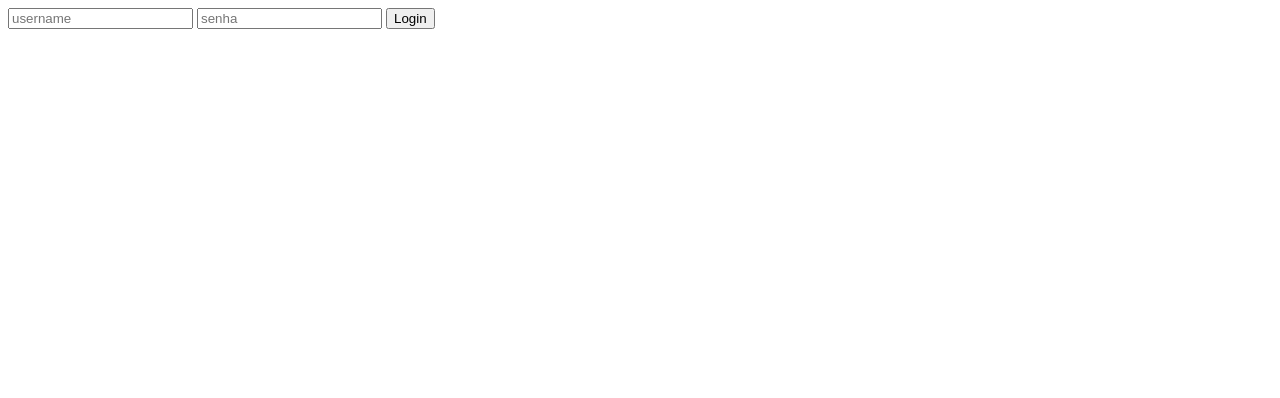
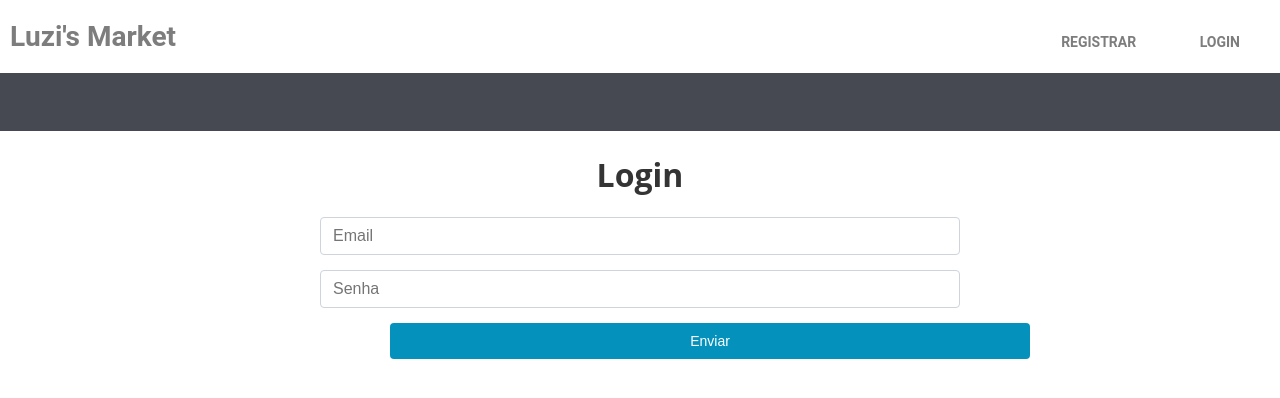
Before and after one commit to LucasReinhold/G2-Ecommerce-R3, a Django app: page /login in a window 1280 px wide. Shown: the top 398 px of the page. Run offline with Django 3.2, Linux system fonts and the light colour scheme.

Commit message:
tela de login

```diff
--- a/ecommerce/core/static/css/qualquercoisa.css
+++ b/ecommerce/core/static/css/qualquercoisa.css
@@ -113,3 +113,60 @@ body {
     margin-top: 100px;
     font-family: Open Sans,Montserrat,sans-serif;
 }
+
+/* TELA LOGIN */
+
+.login h1 {
+    width: 100%;
+    color: #343434;
+    text-align: center;
+    font-size: 32px;
+    margin-top: 100px;
+    font-family: Open Sans,Montserrat,sans-serif;
+}
+
+.login button {
+    color: #fff;
+    background: #0491bb;
+    margin-left: 390px;
+    margin-right: auto;
+    text-align: center;
+    box-shadow: none;
+    outline: none;
+    text-decoration: none;
+    font-family: Montserrat,sans-serif;
+    padding: 10px 22px;
+    font-size: 14px;
+    line-height: 16px;
+    border-radius: 0;
+    border: 0;
+    font-weight: 500;
+    cursor: pointer;
+    transition: all .2s ease;
+    width: 50%;
+    border-radius: .25rem;
+}
+
+.login input{
+    display: block;
+    width: 50%;
+    height: calc(1.5em + .75rem + 2px);
+    padding: .375rem .75rem;
+    font-size: 1rem;
+    font-weight: 400;
+    line-height: 1.5;
+    color: #495057;
+    background-color: #fff;
+    background-clip: padding-box;
+    border: 1px solid #ced4da;
+    border-radius: .25rem;
+    transition: border-color .15s ease-in-out,box-shadow .15s ease-in-out;
+    margin: 15px 0;
+    margin-left: auto;
+    margin-right: auto;
+    border-radius: .25rem;
+}
+
+.login button:hover {
+    background-color: deepskyblue;
+}
--- a/ecommerce/core/templates/base.html
+++ b/ecommerce/core/templates/base.html
@@ -15,9 +15,7 @@
       </div>
       <div class="menu">
         <ul>
-          {% for categoria in categorias %}
           <li><a href="/categoria/{{categoria.id}}">{{categoria.nome}}</a></li>
-          {% endfor %}
         </ul>
       </div>
     </header>
--- a/ecommerce/core/templates/login.html
+++ b/ecommerce/core/templates/login.html
@@ -1,14 +1,14 @@
-<html>
-    <head>
-        <title>Login</title>
-    </head>
-    <body>
-        <form action="/login" method="POST" >
-            {% csrf_token %}
-            <input type="text" maxlength="50" placeholder="username" name="username" />
-            <input type="password" placeholder="senha" name="senha" />
-            <button type="submit">Login</button>
-        </form>
-
-    </body>
-</html>
+{% extends 'base.html' %}
+{% block titulo %}Login{% endblock %}
+{% block corpo %}
+<div class="login">
+    <h1>Login</h1>
+    {{form.errors}}
+    <form method="POST">
+        {% csrf_token %}
+        <input class="inputbt" type="text" placeholder="Email" name="email">
+        <input class="inputbt" type="password" placeholder="Senha" name="senha">
+        <button type="submit">Enviar</button>
+    </form>
+</div>
+{% endblock %}
```
